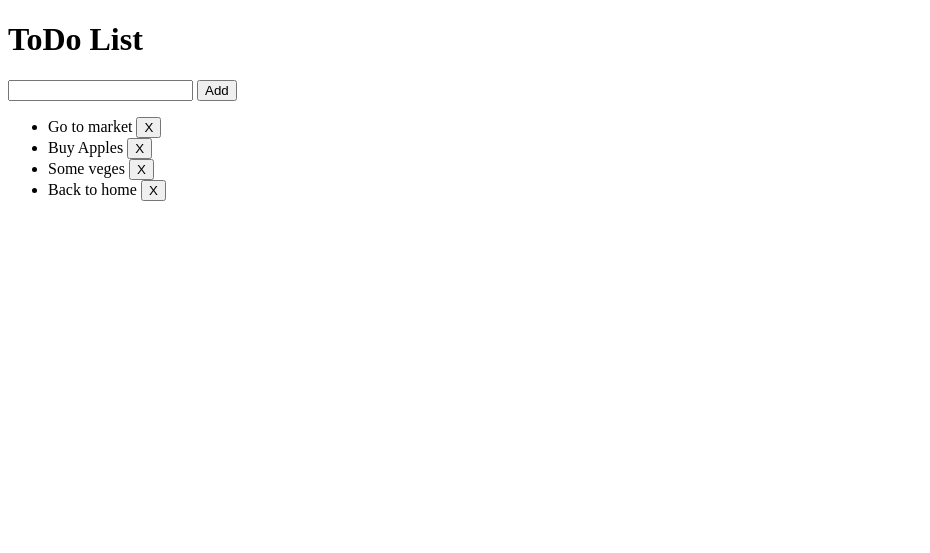
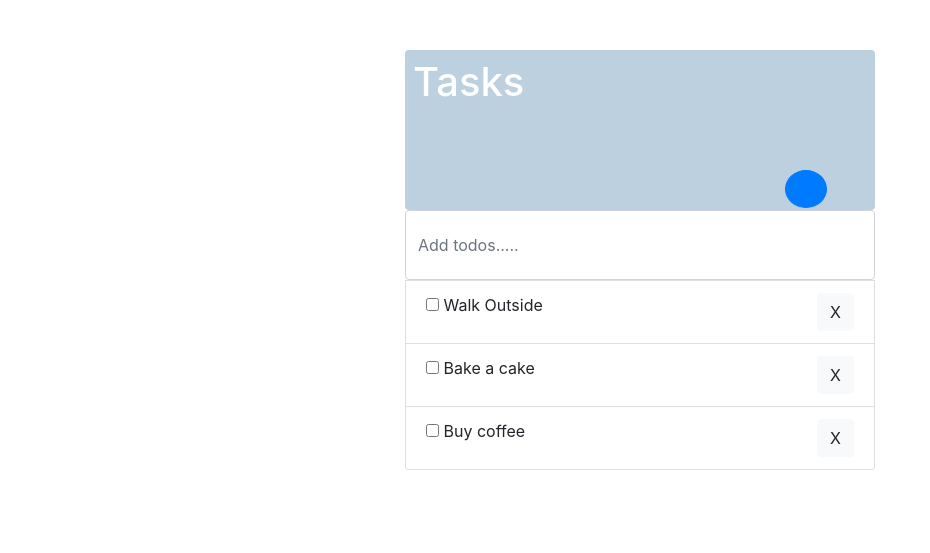
Before and after one commit to Aqsajaved-643/ToDo-List, a plain HTML site: page index.html in a window 1280 px wide. Shown: the whole page, without its empty margins (0-930 px from the left). Drawn offline with nearby package versions, Linux system fonts and the light colour scheme.

Commit message:
Modified

```diff
--- a/index.html
+++ b/index.html
@@ -4,22 +4,51 @@
     <meta charset="UTF-8">
     <meta http-equiv="X-UA-Compatible" content="IE=edge">
     <meta name="viewport" content="width=device-width, initial-scale=1.0">
+    <link rel="stylesheet" href="https://pro.fontawesome.com/releases/v5.10.0/css/all.css" integrity="sha384-AYmEC3Yw5cVb3ZcuHtOA93w35dYTsvhLPVnYs9eStHfGJvOvKxVfELGroGkvsg+p" crossorigin="anonymous"/>
+    <link rel="stylesheet" href="https://maxcdn.bootstrapcdn.com/bootstrap/4.5.2/css/bootstrap.min.css">
     <title>Document</title>
+
+    <style>
+         .container{
+            width: 500px;
+            height: 500px;
+            /* background-color: bisque;  */
+        }
+        .main{
+          /* width: 450px; */
+          height: 160px;
+           background-color: rgb(188, 208, 224);
+           color: white;
+           margin-top: 50px;
+           border-radius: 4px;
+
+        }
+        .done {
+          text-decoration: line-through;
+          color: lightgrey;
+       }
+
+    </style>
 </head>
 <body>
 
-    <div id="app">
-        <h1>{{  message}}</h1>
+    <div id="app" class="container">
+        <div class="main ">
+            <h1 class="p-2"> {{ message}}</h1>
+            <button type="submit" @click='add' class="btn btn-primary rounded-circle mt-5 mr-5 float-right ">
+                <i class="far fa-plus"></i>
+            </button>
+        </div>
 
-        <input type="text" v-model="newItem">
-        <button type="submit" @click= 'add'>Add</button>
+        <ul class="list-group w-100 ">
+            <input type="text" placeholder="Add todos....." v-model="newItem" class="form-control" style="height:70px;" >
 
-       <ul>
-           <li v-for= "(items,index) in listItems">
-               {{items.name}}
-               <button @click= 'remove(index)'>X</button>
-           </li>
-       </ul>
+            <li v-for="(items,index) in listItems" class="list-group-item">
+                <input type="checkbox" v-model="items.done" aria-label="Checkbox for following text input">
+                <span :class="{done: items.done}">{{items.name}}</span>
+                <button class="btn btn-light float-right" @click="remove(index)">X</button>
+            </li>
+        </ul>
 
     </div>
 
@@ -29,25 +58,27 @@
         var myObject = new Vue({
             el: '#app',
             data: {
-                message: 'ToDo List',
+                message: 'Tasks',
+
                 listItems: [
-                    {'name': 'Go to market'},
-                    {'name': 'Buy  Apples '},
-                    {'name': 'Some veges'},
-                    {'name': 'Back to home'},
+                    {'name': 'Walk Outside'},
+                    {'name': 'Bake a cake '},
+                    {'name': 'Buy coffee' },
+
                 ],
                 newItem:'',
 
             },
             methods: {
                 add(){
-                    this.listItems.push({'name':this.newItem})
-                    this.newItem= null
+                    this.listItems.push({'name':this.newItem,
+                     "done": false
+                });
+                    this.newItem= null;
                 },
                 remove(index){
                     this.listItems.splice(index,1)
-                }
-
+                },
             }
 
         });
```
